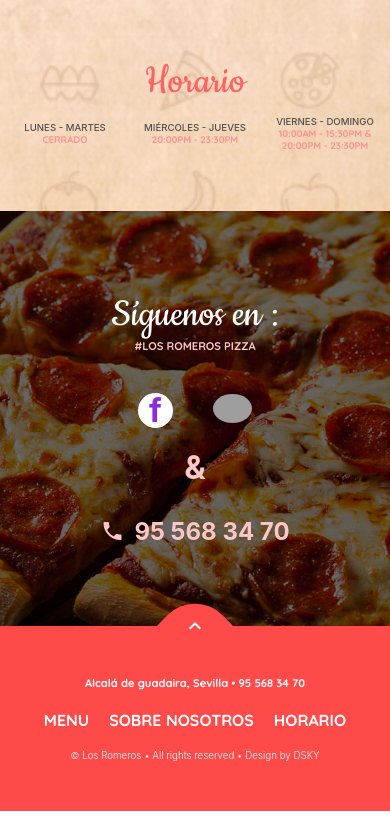
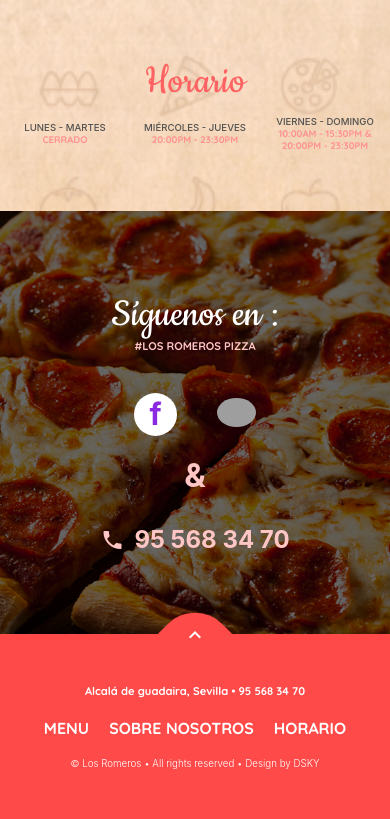
Before and after one commit to willydot21/web-pizzer-a, a React (Create React App) app: page / in a window 390 px wide. Shown: the part 1509-2328 px from the top of the page. Built offline with nearby package versions, Linux system fonts and the light colour scheme; grey boxes are pictures that could not be loaded; a web font is replaced by a local one.

Commit message:
facebook icon looks bad mobile fix

```diff
--- a/src/components/styles/follow-section.css
+++ b/src/components/styles/follow-section.css
@@ -45,9 +45,9 @@
   display: flex;
   justify-content: center;
   align-items: center;
-  font-size: 2em;
-  width: 9vw;
-  height: 9vw;
+  font-size: 1.9em;
+  width: 11.2vw;
+  height: 11.2vw;
   background-color: white;
   border-radius: 50%;
   color: blueviolet;
```
